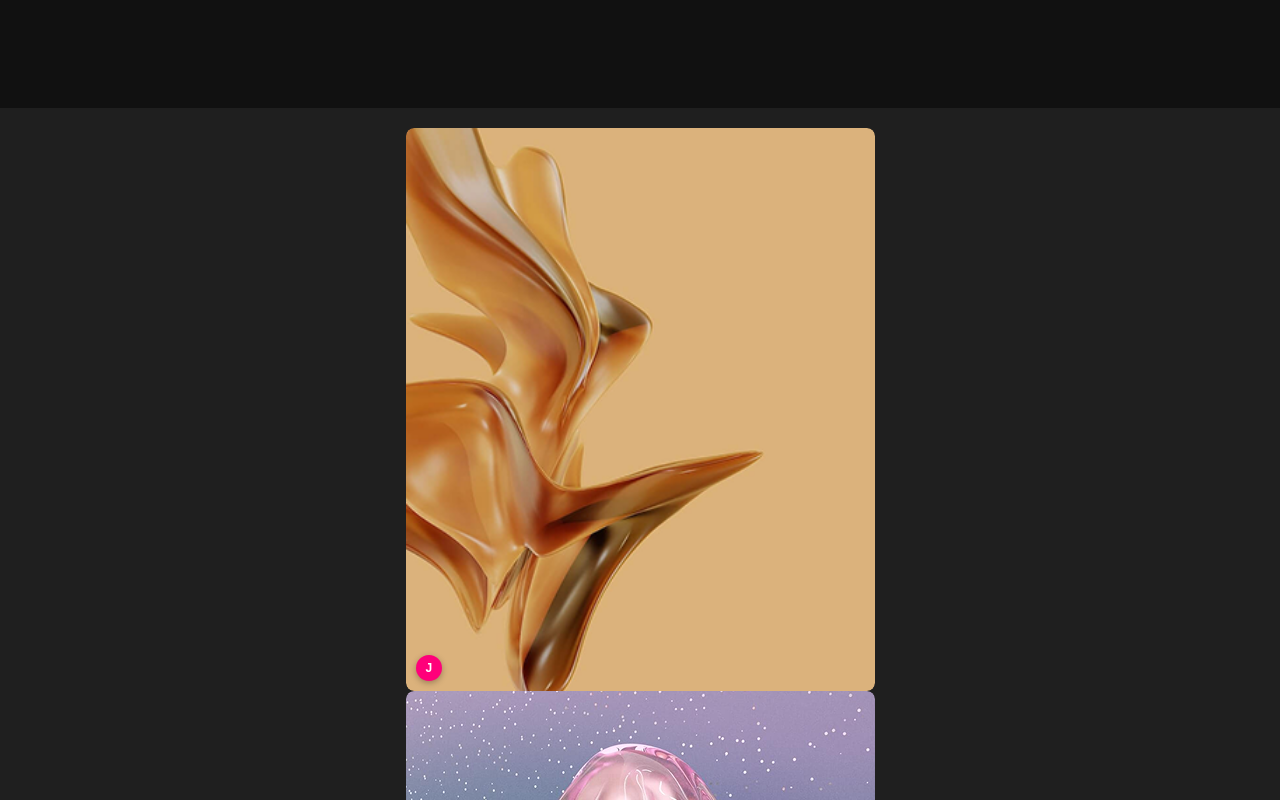
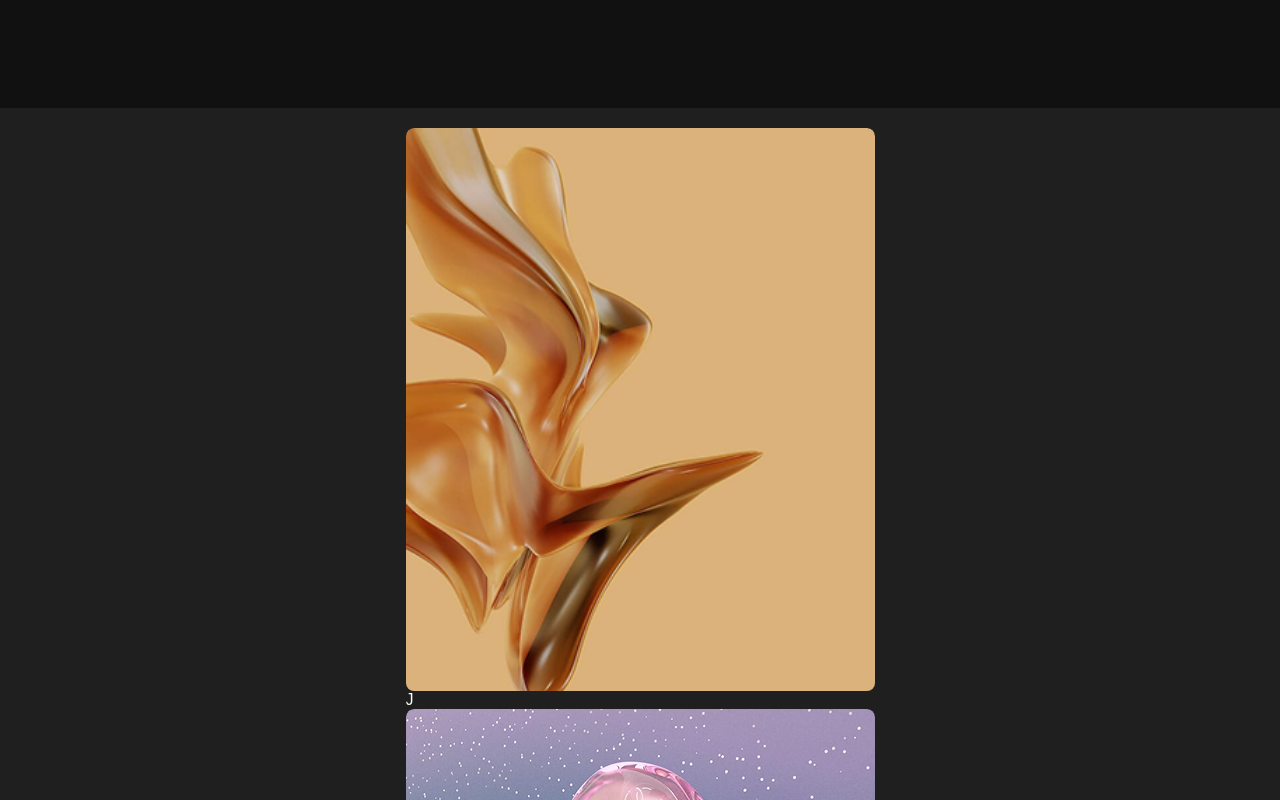
Before and after one commit to crashtheroutines/nftmarketplace, a plain HTML site: page index.html in a window 1280 px wide. Shown: the part 1280-2080 px from the top of the page. Drawn offline with Linux system fonts and the light colour scheme.

Commit message:
Update styles.css

```diff
--- a/styles.css
+++ b/styles.css
@@ -125,14 +125,13 @@ p {
 
 .gallery {
   display: grid;
-  grid-template-columns: repeat(auto-fit, minmax(200px, 1fr));
+  grid-template-columns: repeat(auto-fit, minmax(200px, 2fr));
   gap: 16px;
   padding: 20px;
   background-color: #1f1f1f;
 }
 
 .gallery-item {
-  position: relative;
   overflow: hidden;
   border-radius: 8px;
 }
@@ -142,19 +141,6 @@ p {
   height: auto;
   display: block;
   border-radius: 8px;
-}
-
-.badge {
-  position: absolute;
-  bottom: 10px;
-  left: 10px;
-  background-color: #ff007a;
-  color: white;
-  padding: 6px 10px;
-  font-size: 12px;
-  font-weight: bold;
-  border-radius: 20px;
-  box-shadow: 0 2px 6px rgba(0, 0, 0, 0.3);
 }
 
 /* Trust */
```
